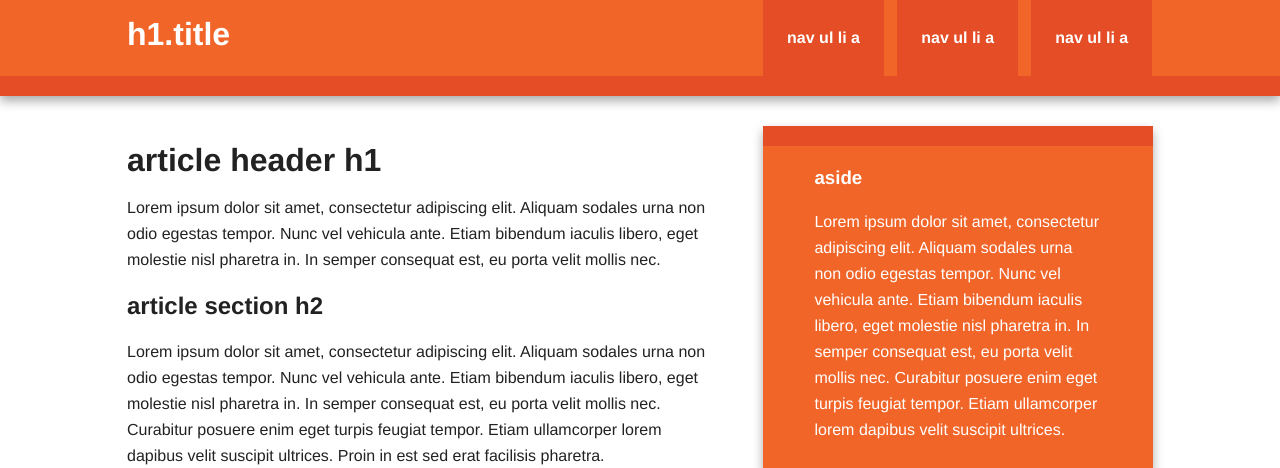
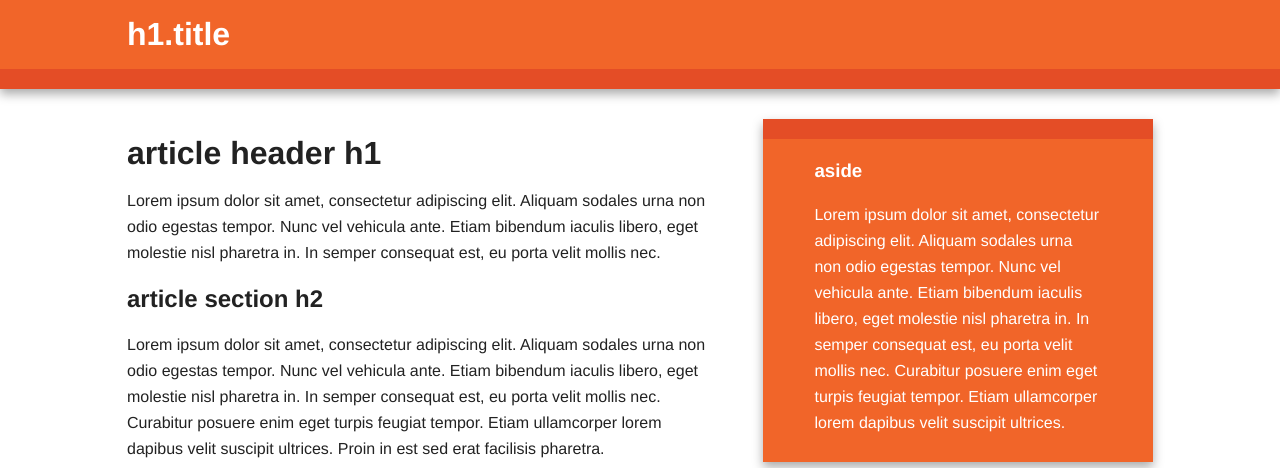
Before and after one commit to amorzenyoga/website, a PHP site: page / in a window 1280 px wide. Shown: the top 468 px of the page. Run offline with PHP 8.4, Linux system fonts and the light colour scheme; some libraries are stand-ins or nearby versions.

Commit message:
updating index.php

```diff
--- a/index.php
+++ b/index.php
@@ -24,13 +24,13 @@
         <div class="header-container">
             <header class="wrapper clearfix">
                 <h1 class="title">h1.title</h1>
-                <nav>
+                <!-- <nav>
                     <ul>
                         <li><a href="#">nav ul li a</a></li>
                         <li><a href="#">nav ul li a</a></li>
                         <li><a href="#">nav ul li a</a></li>
                     </ul>
-                </nav>
+                </nav> -->
             </header>
         </div>
 
```
